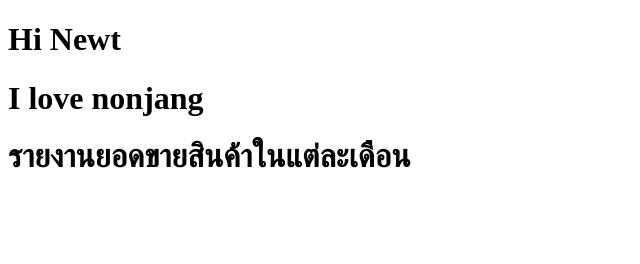
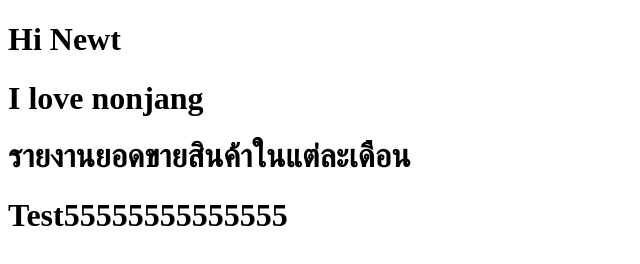
Before and after one commit to ma-thanasak/for-apply-job, a plain HTML site: page index.html in a window 1280 px wide. Shown: the whole page, without its empty margins (0-640 px from the left). Drawn offline with Linux system fonts and the light colour scheme.

Commit message:
add Test5555555555

```diff
--- a/index.html
+++ b/index.html
@@ -10,5 +10,6 @@
     <h1>Hi Newt</h1>
     <h1>I love nonjang</h1>
     <h1>รายงานยอดขายสินค้าในแต่ละเดือน</h1>
+    <h1>Test55555555555555</h1>
  </body>
  </html>
```
